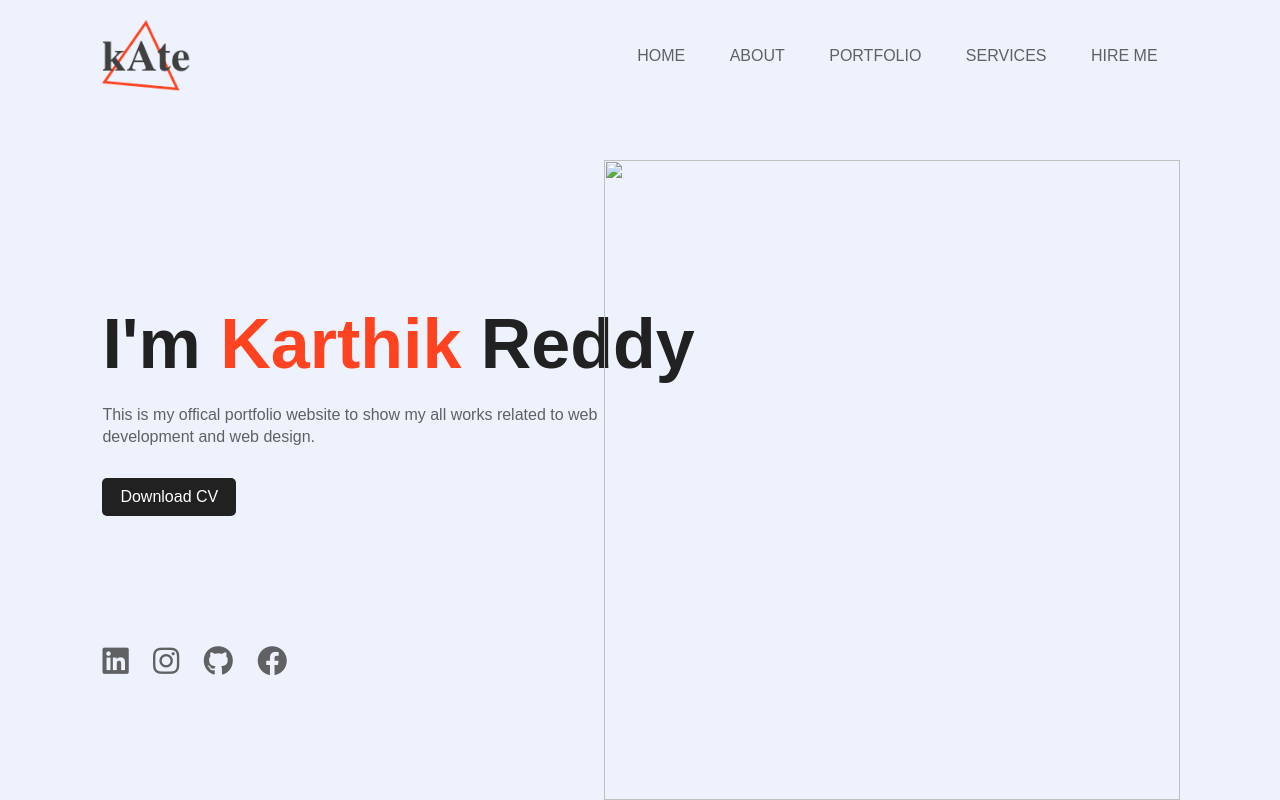
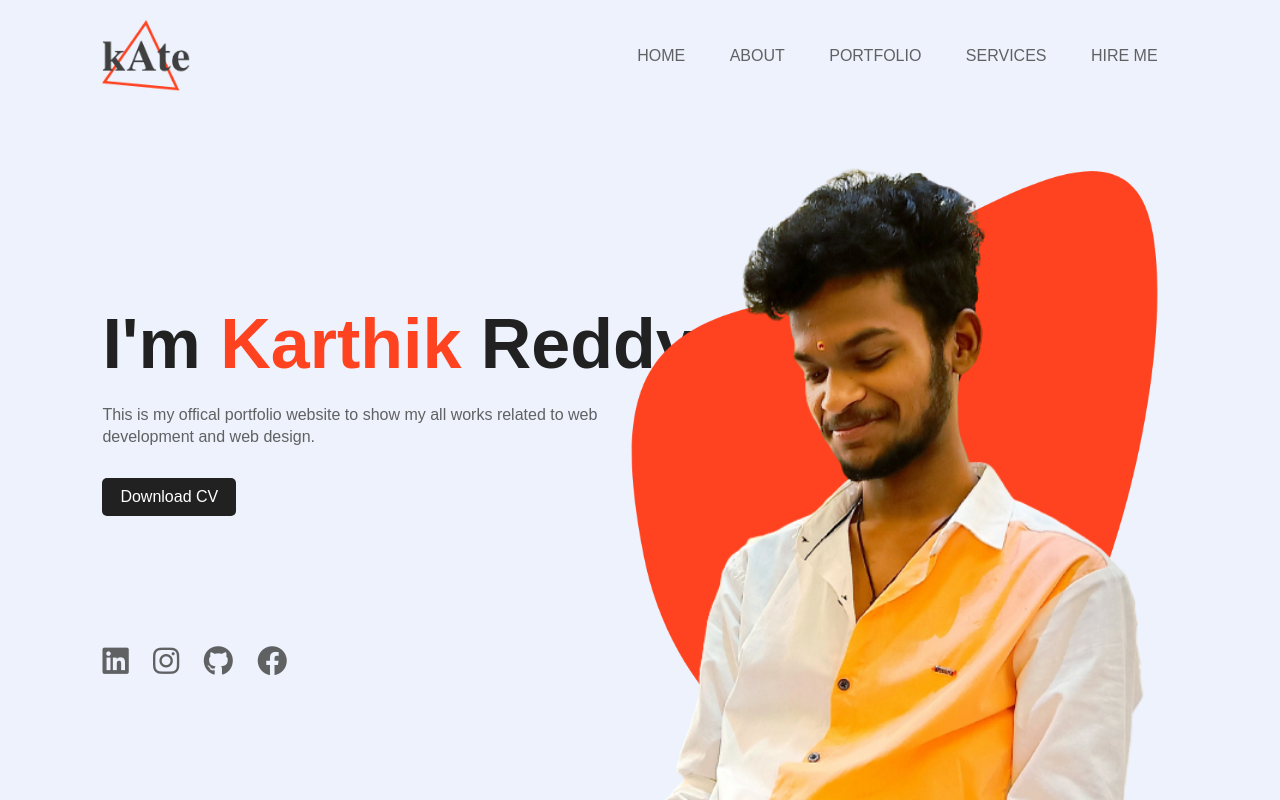
Before and after one commit to kusumakarthikreddy/Portfolio, a plain HTML site: page index.html in a window 1280 px wide. Drawn offline with Linux system fonts and the light colour scheme; files whose address does not match are found by name.

Commit message:
Update index.html

```diff
--- a/index.html
+++ b/index.html
@@ -21,8 +21,8 @@
                     <a href="">Download CV</a>
                 </div>
                 <div class="img-box">
-                    <img src="images/pattern.png" class="back-img">
-                    <img src="images/karthik.png.png" class="main-img">
+                    <img src="pattern.png" class="back-img">
+                    <img src="karthik.png.png" class="main-img">
                 </div>
 
                 <div class="social-link">
```
